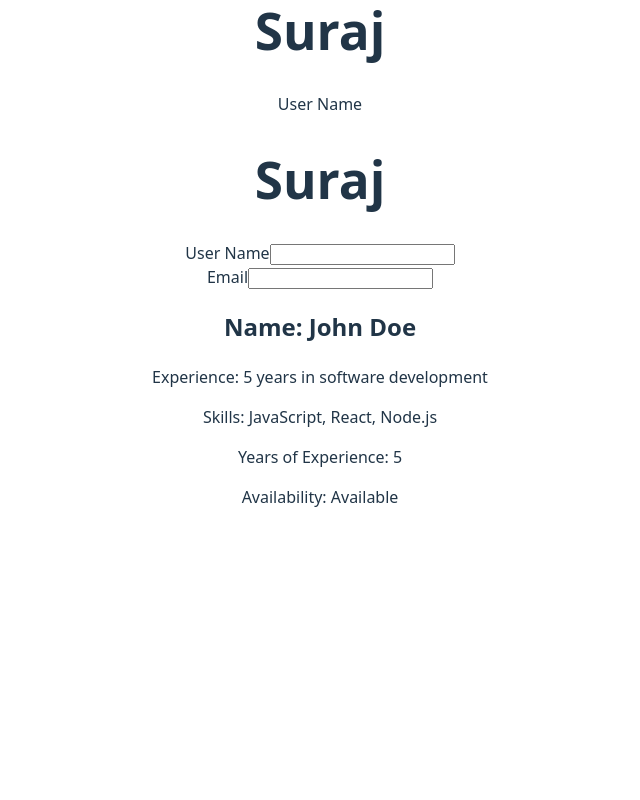
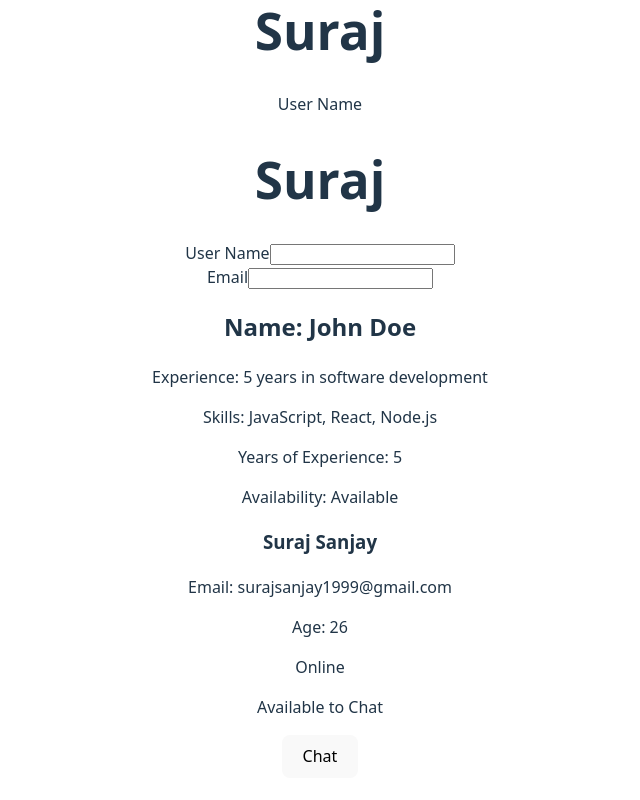
Before and after one commit to surajS0106/react-learning, a React (Vite) app: page / in a window 1280 px wide. Shown: the part 1318-2118 px from the top of the page, without its empty margins (320-960 px from the left). Before the commit the page ends 1875 px from the top, so only its background shows below. Built offline with nearby package versions, Linux system fonts and the light colour scheme.

Commit message:
refactor: update UserDetails component to improve rendering logic and display user status

```diff
--- a/src/App.tsx
+++ b/src/App.tsx
@@ -31,7 +31,7 @@ function App() {
       <UserProfileWithoutJSX />
       <StyledForm />
       <CandidateProfile />
-      <UserDetails name="Suraj Sanjay" email="surajsanjay1999@gmail.com" age={24} isOnline={false} hideOffline={true} />
+      <UserDetails name="Suraj Sanjay" email="surajsanjay1999@gmail.com" age={26} isOnline={true} hideOffline={false} />
     </>
   );
 }
--- a/src/UserDetails.tsx
+++ b/src/UserDetails.tsx
@@ -5,24 +5,14 @@ export const UserDetails = ({name, email, age, isOnline, hideOffline}: UserProps
     return null
   }
 
-  if (isOnline) {
-    return (
-      <div>
-        <h2>User Details</h2>
-        <p>Name: {name}</p>
-        <p>Email: {email}</p>
-        <p>Age: {age}</p>
-        <p>Status: Online</p>
-      </div>
-    );
-  }
   return (
     <div>
-      <h2>User Details</h2>
-      <p>Name: {name}</p>
+      <h3>{name}</h3>
       <p>Email: {email}</p>
       <p>Age: {age}</p>
-      <p>Status: Offline</p>
+      <span>{isOnline ? "Online" :"Offline"}</span>
+      <p>{isOnline ? "Available to Chat" : "Not Available to Chat"}</p>
+      {isOnline? (<button>Chat</button>) : (<small>Chat Unavailable</small>)}
     </div>
-  );
+  )
 }
```
